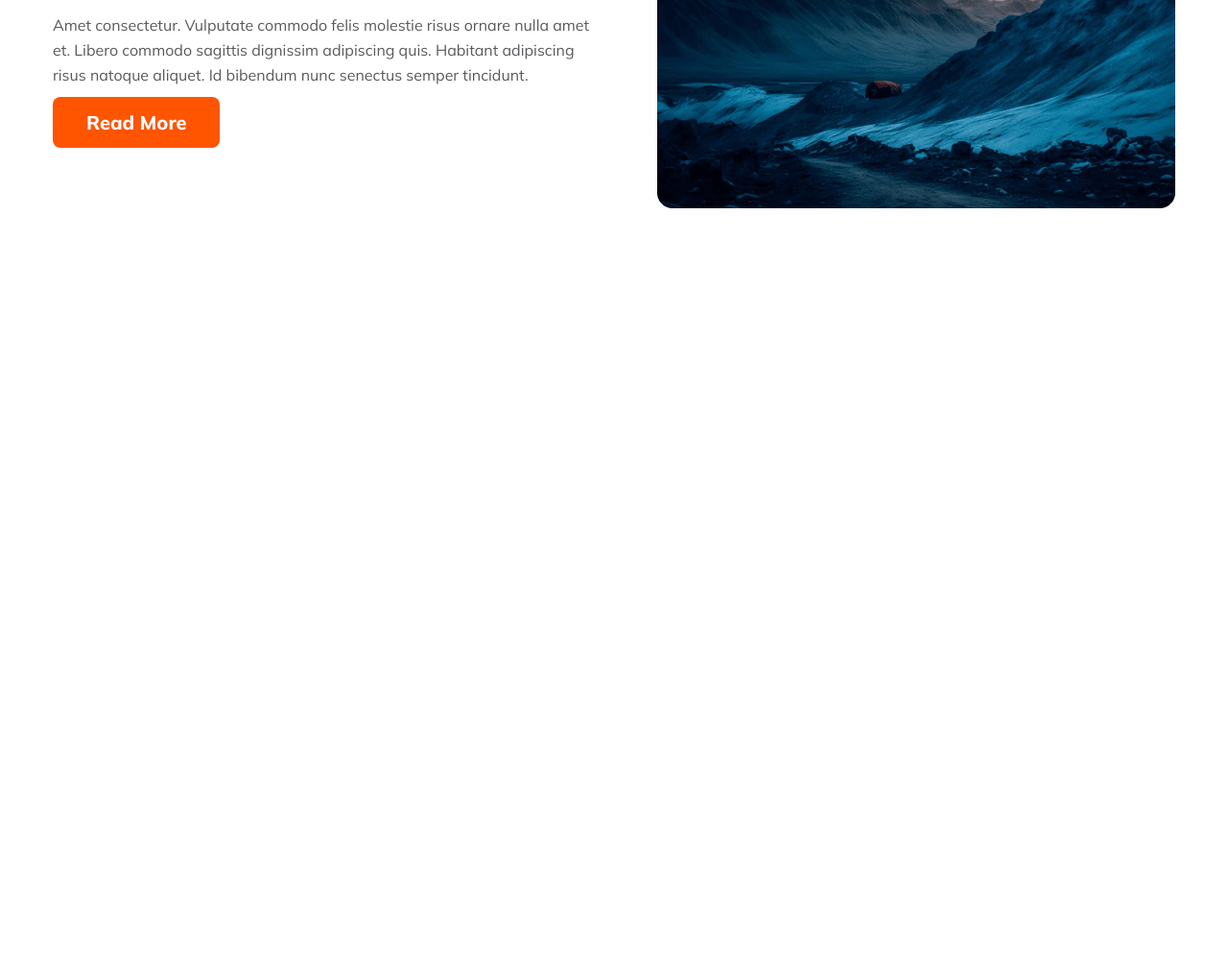
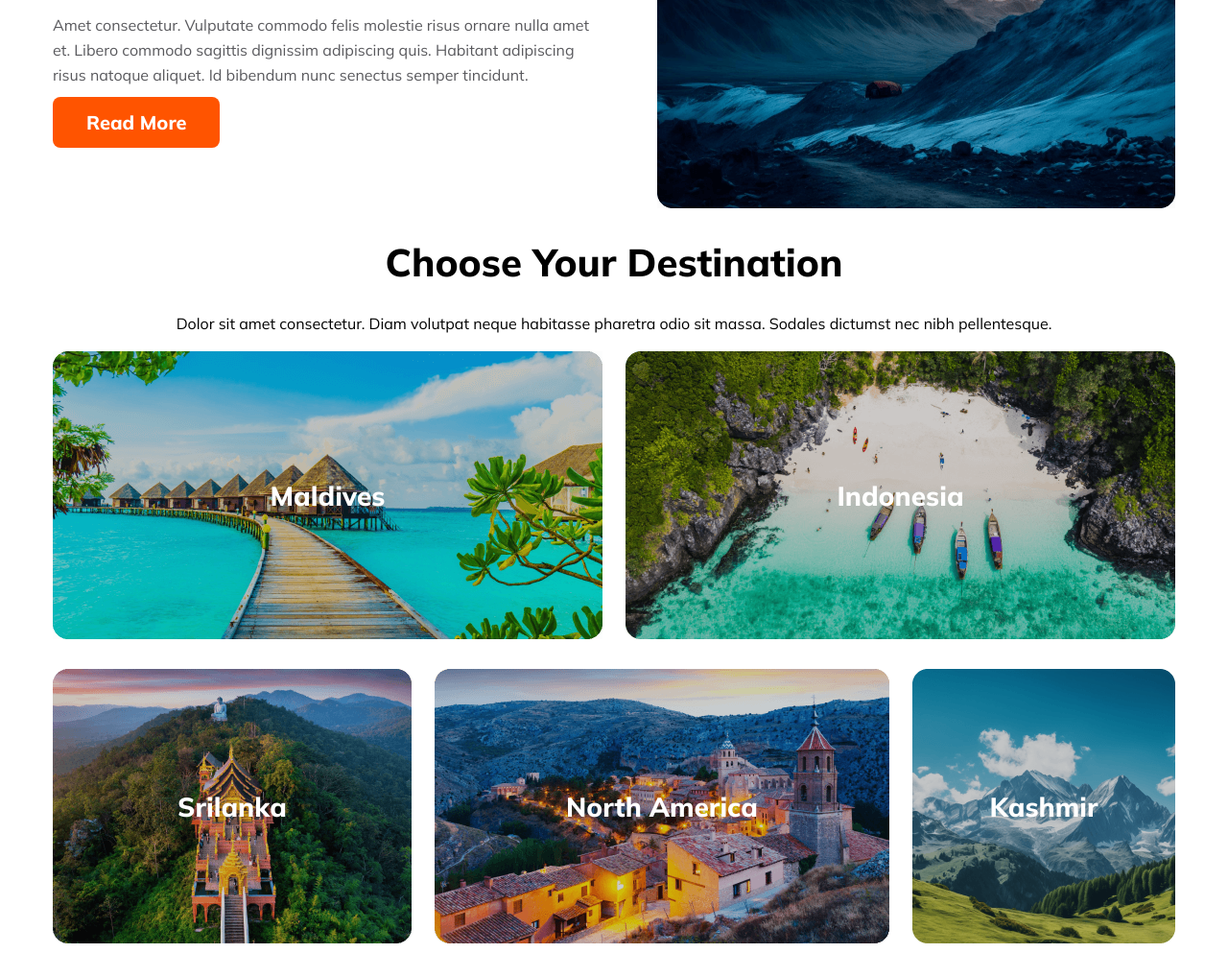
Before and after one commit to GearHead87/B9A2-Hero-Travel, a plain HTML site: page index.html in a window 1280 px wide. Shown: the part 1011-2004 px from the top of the page at 96% size. Before the commit the page ends 1240 px from the top, so only its background shows below. Drawn offline with Linux system fonts and the light colour scheme.

Commit message:
destination section added both mobile and desktop

```diff
--- a/index.html
+++ b/index.html
@@ -68,6 +68,55 @@
                 <img src="images/Rectangle-4.png" alt="">
             </div>
         </div>
+
+        <div class="destination-container">
+            <div class="destination-text">
+                <h1>Choose Your Destination</h1>
+                <p>Dolor sit amet consectetur. Diam volutpat neque habitasse pharetra odio sit massa. Sodales dictumst
+                    nec nibh pellentesque.</p>
+
+            </div>
+            <div class="destination-img">
+                <div>
+                    <div>
+                        <p>Maldives</p>
+                        <img src="images/Rectangle-5.png" alt="">
+                    </div>
+                    <div>
+                        <p>Indonesia</p>
+                        <img src="images/Rectangle-8.png" alt="">
+                    </div>
+                </div>
+
+                <div>
+                    <div>
+                        <p>Srilanka</p>
+                        <img src="images/Rectangle-6.png" alt="">
+                    </div>
+                    <div>
+                        <p>North America</p>
+                        <img src="images/Rectangle-7.png" alt="">
+                    </div>
+                    <div>
+                        <p>Kashmir</p>
+                        <img src="images/Rectangle-9.png" alt="">
+                    </div>
+                </div>
+
+                <div>
+                    <div>
+                        <p>Bangladesh</p>
+                        <img src="images/Rectangle-11.png" alt="">
+                    </div>
+                    <div>
+                        <p>Bandarban</p>
+                        <img src="images/Rectangle-10.png" alt="">
+                    </div>
+                </div>
+
+            </div>
+        </div>
+
     </main>
     <footer>
 
--- a/styles/style.css
+++ b/styles/style.css
@@ -148,6 +148,65 @@ main {
     padding: 14px 35px;
 }
 
+/* Destination */
+
+
+.destination-text {
+    text-align: center;
+}
+
+.destination-text h1 {
+    font-size: 40px;
+    font-weight: 800;
+}
+
+.destination-text p {
+    font-size: 16px;
+    font-weight: 400;
+    line-height: 26px;
+}
+
+.destination-img {
+    display: grid;
+    grid-template-rows: repeat(2, 1fr);
+    margin: 0;
+    gap: 24px;
+}
+
+.destination-img>div {
+    display: flex;
+    flex-direction: row;
+    margin: 0;
+    padding: 0;
+    gap: 24px;
+    /* border: 2px solid blue; */
+
+}
+
+.destination-img div>div {
+    display: flex;
+    justify-content: center;
+    align-items: center;
+    position: relative;
+    margin: 0;
+    padding: 0;
+    border-radius: 16px;
+    /* border: 2px solid red; */
+
+}
+
+.destination-img div>div>p {
+    position: absolute;
+    color: #FFF;
+    font-size: 28px;
+    font-weight: 800;
+    margin: 0;
+    padding: 0;
+
+}
+
+
+
 @media screen and (max-width: 600px) {
     main {
         margin: 0 auto;
@@ -199,9 +258,9 @@ main {
         margin: 0 20px;
 
     }
+
     .popular-text h1,
-    .popular-text p
-    {
+    .popular-text p {
         margin: 0 0 16px 0;
     }
 
@@ -209,4 +268,16 @@ main {
 
         margin: 0 auto;
     }
+
+    .destination-img {
+        grid-template-rows: repeat(1, 1fr);
+        gap: 16px;
+    }
+
+    .destination-img>div {
+        display: flex;
+        flex-direction: column;
+
+    }
+
 }
```
Also changed, not shown: Images/Rectangle-10.png (renamed from Images/Rectangle 10.png), Images/Rectangle-11.png (renamed from Images/Rectangle 11.png), Images/Rectangle-5.png (renamed from Images/Rectangle 5.png), Images/Rectangle-6.png (renamed from Images/Rectangle 6.png), Images/Rectangle-7.png (renamed from Images/Rectangle 7.png), Images/Rectangle-8.png (renamed from Images/Rectangle 8.png), Images/Rectangle-9.png (renamed from Images/Rectangle 9.png).
